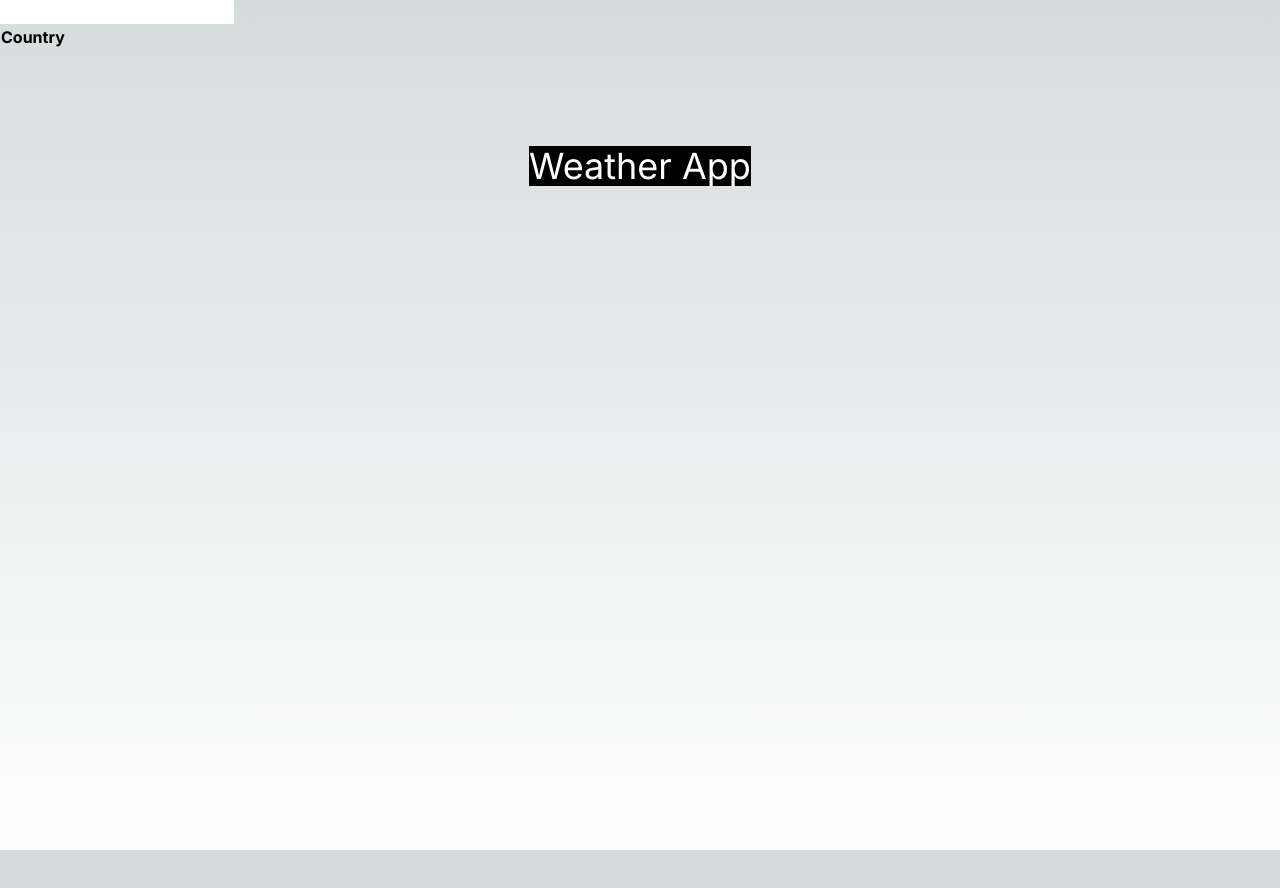
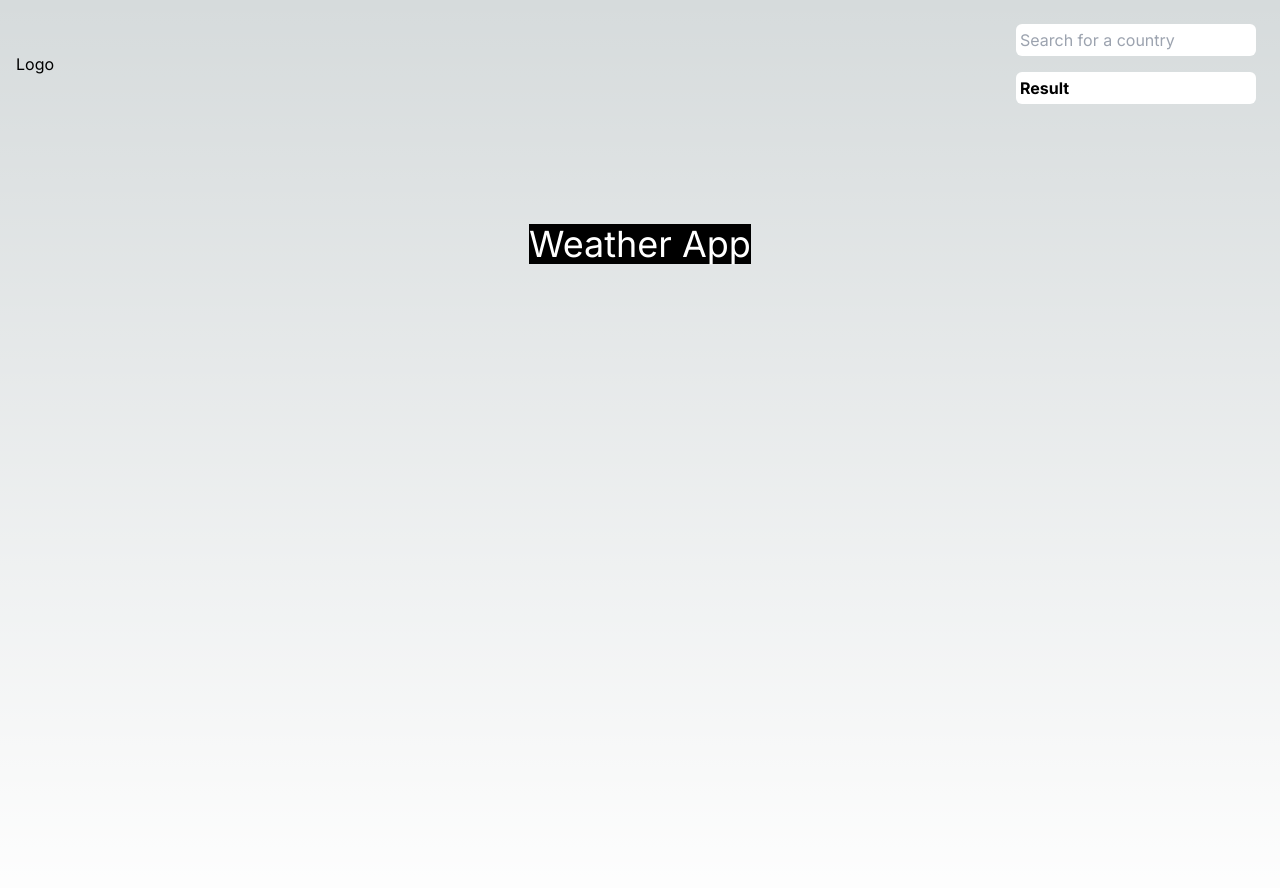
Before and after one commit to Chickenroast/ReactJS-weather, a Next.js app in the folder nextweather/: page / in a window 1280 px wide. Shown: the top 888 px of the page. Before the commit the page ends 850 px from the top, so only its background shows below. Built offline with nearby package versions, Linux system fonts and the light colour scheme.

Commit message:
flex and Grid adapt for tailwind and react

```diff
--- a/nextweather/src/app/components/Flex/Flex.tsx
+++ b/nextweather/src/app/components/Flex/Flex.tsx
@@ -1,76 +1,36 @@
+import React from "react";
+
 interface FlexProps {
-  children?: any;
+  children: React.ReactNode;
+  flexDirection?: "row" | "col";
+  justifyContent?: "start" | "end" | "center" | "between" | "around" | "evenly";
+  alignItems?: "start" | "end" | "center" | "baseline" | "stretch";
+  flexWrap?: "wrap" | "nowrap" | "wrap-reverse";
   className?: string;
-  container?: boolean;
-  /****** Container Props ********/
-  flexDirection?: "row" | "column";
-  justifyContent?:
-    | "flex-start"
-    | "flex-end"
-    | "center"
-    | "space-between"
-    | "space-around"
-    | "initial"
-    | "inherit";
-  flexWrap?: "wrap" | "nowrap" | "wrap-reverse";
-  alignItems?:
-    | "stretch"
-    | "center"
-    | "flex-start"
-    | "flex-end"
-    | "baseline"
-    | "initial"
-    | "inherit";
-  /****** Child Props ********/
-  flexGrow?: number;
-  flexShrink?: number;
-  flexBasis?: number;
-  flex?: string;
-  /****** Common Layout Props ********/
-  padding?: string;
-  margin?: string;
-  width?: string;
-  height?: string;
-  maxWidth?: string;
-  maxHeight?: string;
 }
 
-export const Flex = ({
+export const Flex: React.FC<FlexProps> = ({
   children,
-  container,
-  flexDirection,
-  justifyContent,
-  flexWrap,
-  alignItems,
-  flexGrow,
-  flexShrink,
-  flexBasis,
-  flex,
-  padding,
-  margin,
-  width,
-  height,
-  maxWidth,
-  maxHeight,
-  className,
-}: FlexProps) => {
-  const flexClasses = [
-    container && "flex",
-    flexDirection && `flex-${flexDirection}`,
-    justifyContent && `justify-${justifyContent}`,
-    flexWrap && `flex-${flexWrap}`,
-    alignItems && `items-${alignItems}`,
-    flexGrow && `flex-grow-${flexGrow}`,
-    flexShrink && `flex-shrink-${flexShrink}`,
-    flexBasis && `flex-basis-${flexBasis}`,
-    flex && `flex-${flex}`,
-    padding && `p-${padding}`,
-    margin && `m-${margin}`,
-    width && `w-${width}`,
-    height && `h-${height}`,
-    maxWidth && `max-w-${maxWidth}`,
-    maxHeight && `max-h-${maxHeight}`,
-  ];
+  flexDirection = "row",
+  justifyContent = "start",
+  alignItems = "stretch",
+  flexWrap = "nowrap",
+  className = "",
+}) => {
+  const baseClass = "flex";
+  const directionClass = flexDirection === "col" ? "flex-col" : "flex-row";
+  const justifyContentClass = `justify-${justifyContent}`;
+  const alignItemsClass = `items-${alignItems}`;
+  const flexWrapClass = `flex-${flexWrap}`;
 
-  return <div className={flexClasses.join(" ")}>{children}</div>;
+  const combinedClassNames = [
+    baseClass,
+    directionClass,
+    justifyContentClass,
+    alignItemsClass,
+    flexWrapClass,
+    className,
+  ].join(" ");
+
+  return <div className={combinedClassNames}>{children}</div>;
 };
--- a/nextweather/src/app/components/Grid/Grid.tsx
+++ b/nextweather/src/app/components/Grid/Grid.tsx
@@ -1,9 +1,9 @@
+import React from "react";
+
 interface GridProps {
-  children?: any;
+  children?: React.ReactNode;
   className?: string;
   container?: boolean;
-
-  /****** Container Props ********/
   gridTemplateColumns?: string;
   gridTemplateRows?: string;
   gridColumnGap?: string;
@@ -37,14 +37,10 @@ interface GridProps {
     | "space-evenly"
     | "initial"
     | "inherit";
-
-  /****** Child Props ********/
   gridColumnStart?: string;
   gridColumnEnd?: string;
   gridRowStart?: string;
   gridRowEnd?: string;
-
-  /****** Common Layout Props ********/
   padding?: string;
   margin?: string;
   width?: string;
@@ -53,7 +49,7 @@ interface GridProps {
   maxHeight?: string;
 }
 
-export const Grid = ({
+export const Grid: React.FC<GridProps> = ({
   children,
   container,
   gridTemplateColumns,
@@ -75,13 +71,13 @@ export const Grid = ({
   maxWidth,
   maxHeight,
   className,
-}: GridProps) => {
+}) => {
   const gridClasses = [
     container && "grid",
     gridTemplateColumns && `grid-cols-${gridTemplateColumns}`,
     gridTemplateRows && `grid-rows-${gridTemplateRows}`,
-    gridColumnGap && `col-gap-${gridColumnGap}`,
-    gridRowGap && `row-gap-${gridRowGap}`,
+    gridColumnGap && `gap-x-${gridColumnGap}`,
+    gridRowGap && `gap-y-${gridRowGap}`,
     gridGap && `gap-${gridGap}`,
     justifyContent && `justify-${justifyContent}`,
     alignItems && `items-${alignItems}`,
@@ -96,9 +92,10 @@ export const Grid = ({
     height && `h-${height}`,
     maxWidth && `max-w-${maxWidth}`,
     maxHeight && `max-h-${maxHeight}`,
-  ];
+    className,
+  ]
+    .filter(Boolean)
+    .join(" ");
 
-  return (
-    <div className={gridClasses.filter(Boolean).join(" ")}>{children}</div>
-  );
+  return <div className={gridClasses}>{children}</div>;
 };
--- a/nextweather/src/app/components/Navbar/Navbar.tsx
+++ b/nextweather/src/app/components/Navbar/Navbar.tsx
@@ -1,8 +1,10 @@
 import { SearchBar } from "../SearchBar/SearchBar";
 import { Flex } from "../Flex/Flex";
+
 export default function Navbar() {
   return (
-    <Flex flexDirection="row">
+    <Flex justifyContent="between" alignItems="center" className="p-4">
+      <h1>Logo</h1>
       <nav>
         <SearchBar />
       </nav>
--- a/nextweather/src/app/components/SearchBar/SearchBar.tsx
+++ b/nextweather/src/app/components/SearchBar/SearchBar.tsx
@@ -1,4 +1,5 @@
 "use client";
+
 import { useState } from "react";
 
 export function SearchBar() {
@@ -18,31 +19,32 @@ export function SearchBar() {
     e.preventDefault();
     setSearchInput(e.target.value);
     const filtered = countries.filter((country) =>
-      country.name.includes(searchInput)
+      country.name.toLowerCase().includes(searchInput.toLowerCase())
     );
     setFilteredCountries(filtered);
   };
 
   return (
-    <div>
+    <main>
       <input
         type="text"
-        className="text-black"
+        className="text-black rounded-md p-1 m-2 w-60"
         onChange={handleChange}
         value={searchInput}
+        placeholder="Search for a country"
       />
-      <table>
+      <table className="text-black rounded-md p-1 bg-white m-2 w-60">
         <tr>
-          <th>Country</th>
+          <th className="p-1">
+            <p className="text-left">Result</p>
+          </th>
         </tr>
-        <div>
-          {filteredCountries.map((country, index) => (
-            <tr key={index}>
-              <td>{country.name}</td>
-            </tr>
-          ))}
-        </div>
+        {filteredCountries.map((country, index) => (
+          <tr key={index}>
+            <td>{country.name}</td>
+          </tr>
+        ))}
       </table>
-    </div>
+    </main>
   );
 }
```
